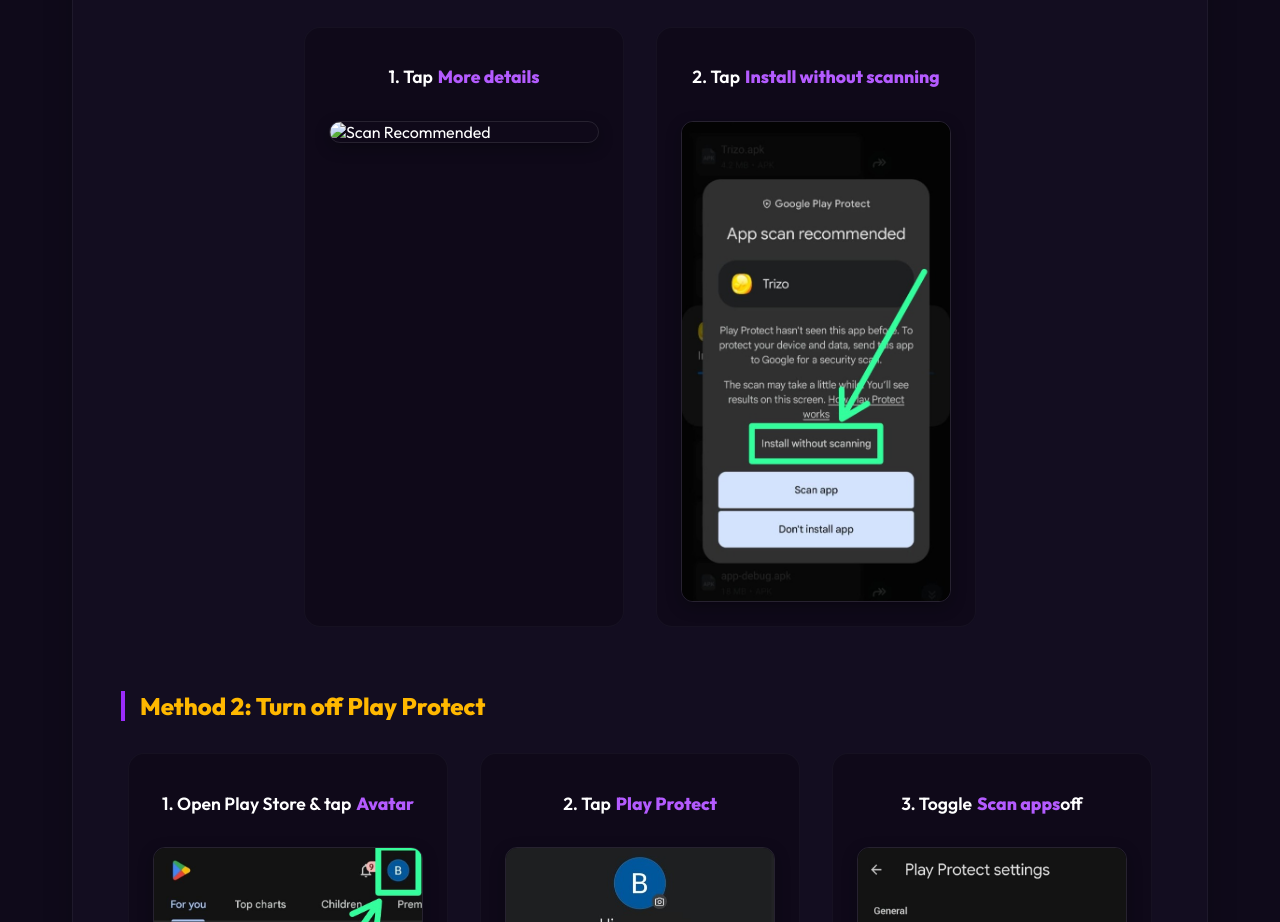
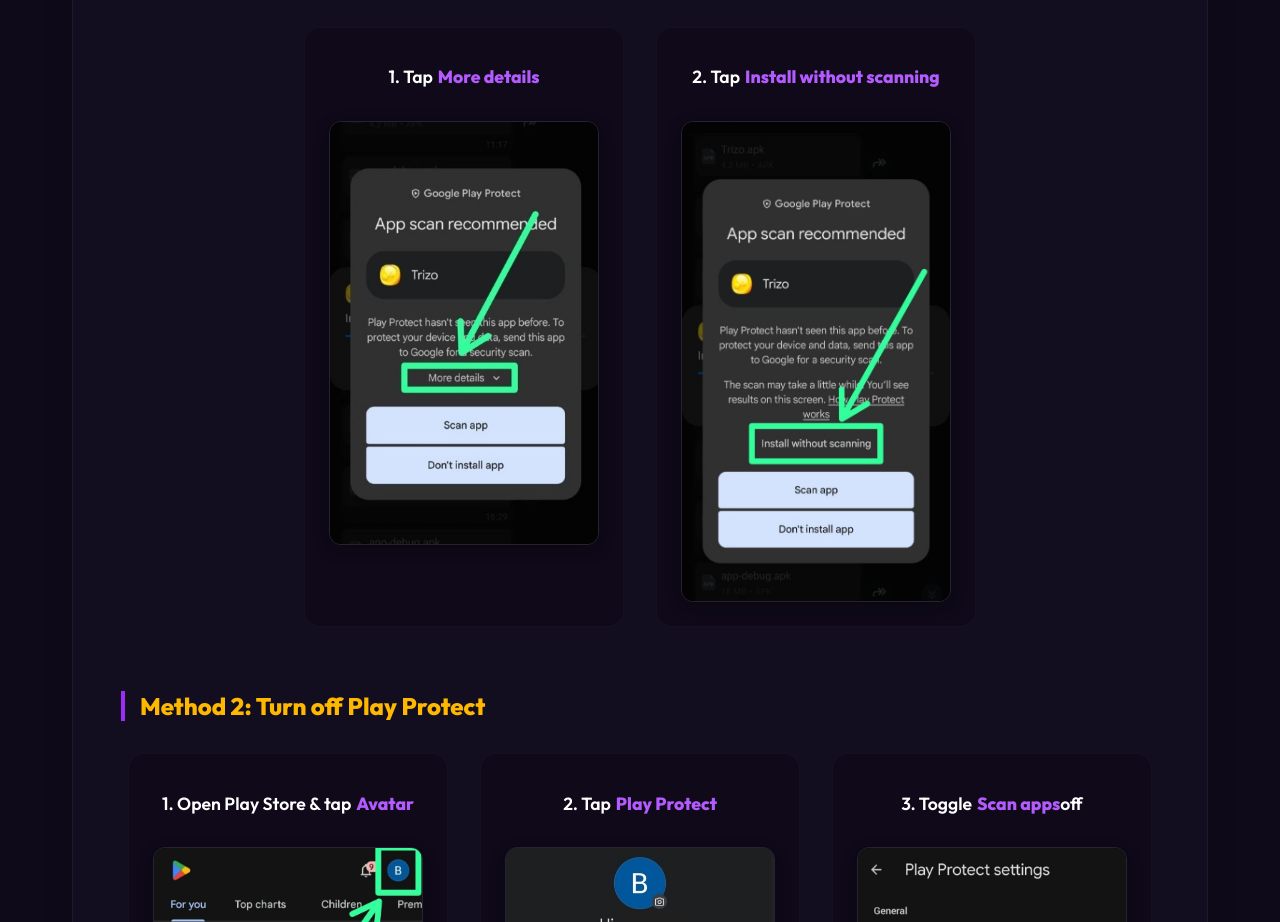
Before and after one commit to appupload/trizo, a plain HTML site: page update.html in a window 1280 px wide. Shown: the part 1180-2102 px from the top of the page. Drawn offline with Linux system fonts and the light colour scheme.

Commit message:
Change image format from .jpg to .jpeg

```diff
--- a/update.html
+++ b/update.html
@@ -571,7 +571,7 @@
                         <div class="step-card">
                             <div class="step-text">1. Tap <strong>More details</strong></div>
                             <div class="img-wrapper">
-                                <img src="img/q9.jpg" alt="Scan Recommended">
+                                <img src="img/q9.jpeg" alt="Scan Recommended">
                             </div>
                         </div>
                         <div class="step-card">
```
